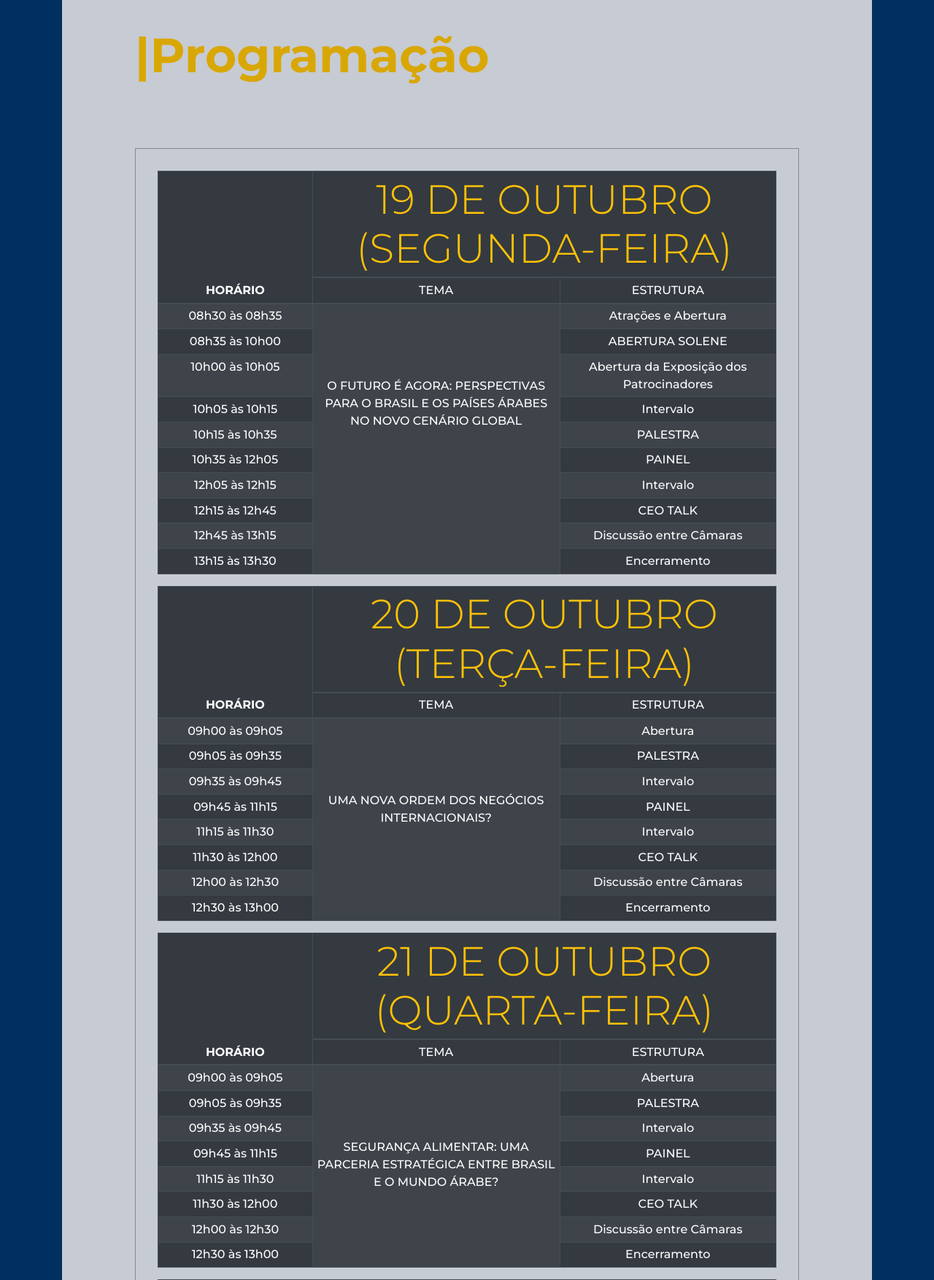
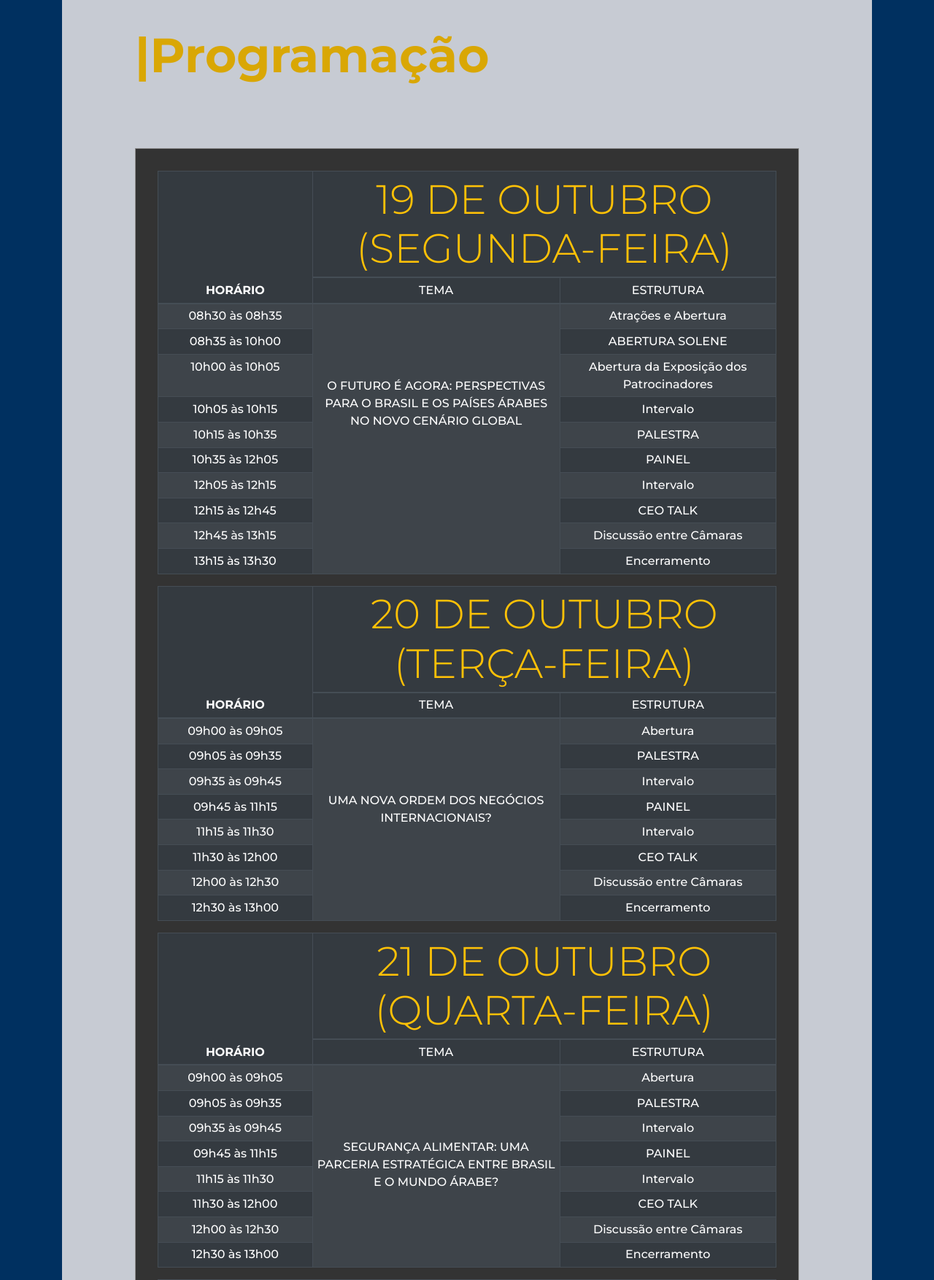
Before and after one commit to bladellano/forumcamaraarabe, a PHP site: page / in a window 1280 px wide. Shown: the part 3475-5229 px from the top of the page at 73% size. Run offline with PHP 8.4, Linux system fonts and the light colour scheme.

Commit message:
Voltando com a programação antiga

```diff
--- a/assets/css/style.css
+++ b/assets/css/style.css
@@ -174,7 +174,7 @@ section .title-section h2{
 }
 
 .bg-programacao-dark {
-	background-color: inherit;
+	background-color: #333;
 	border:1px solid #888;
 	padding-top:100px;
 }
--- a/index.php
+++ b/index.php
@@ -421,7 +421,7 @@
 					</div>
 
 
-					<!-- <div class="row">
+					<div class="row">
 						<div class="col-md-6">
 							<div class="box-time line-top">
 								<h4>8:00</h4>
@@ -528,7 +528,7 @@
 						</div>
 					</div>
 
-				</div> -->
+				</div>
 			</div><!--wrap-programacao-gray-->
 		</section>
 
```
